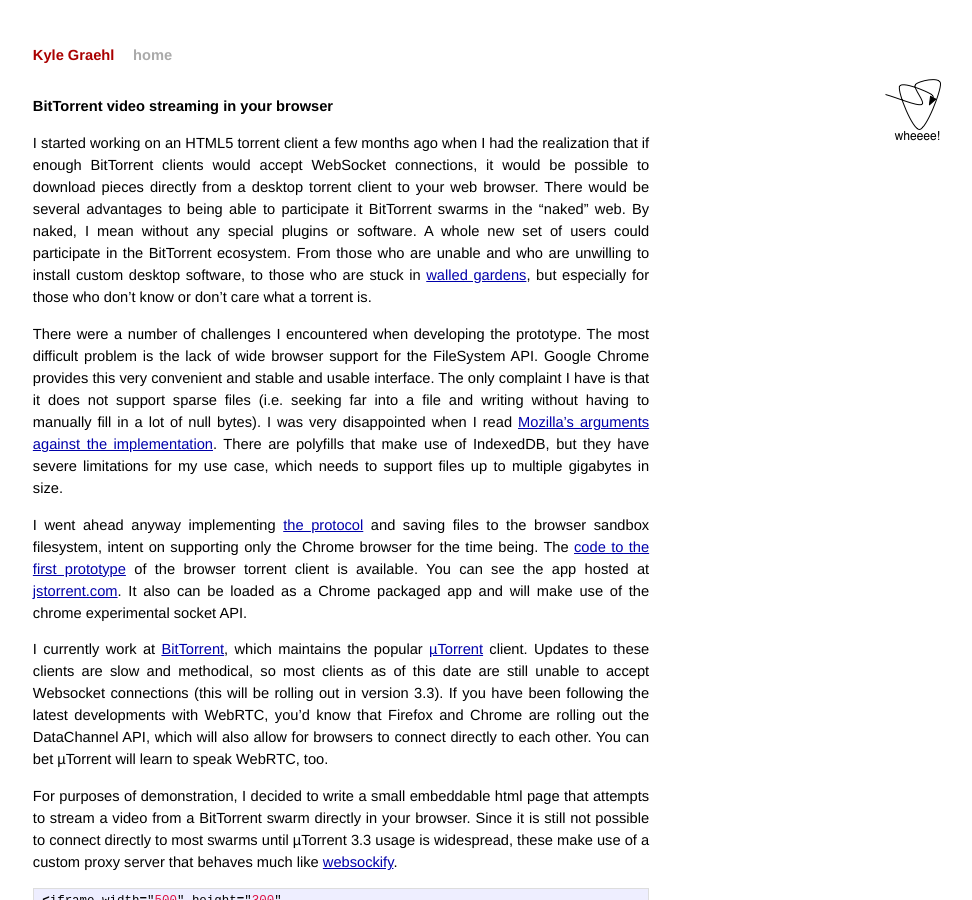
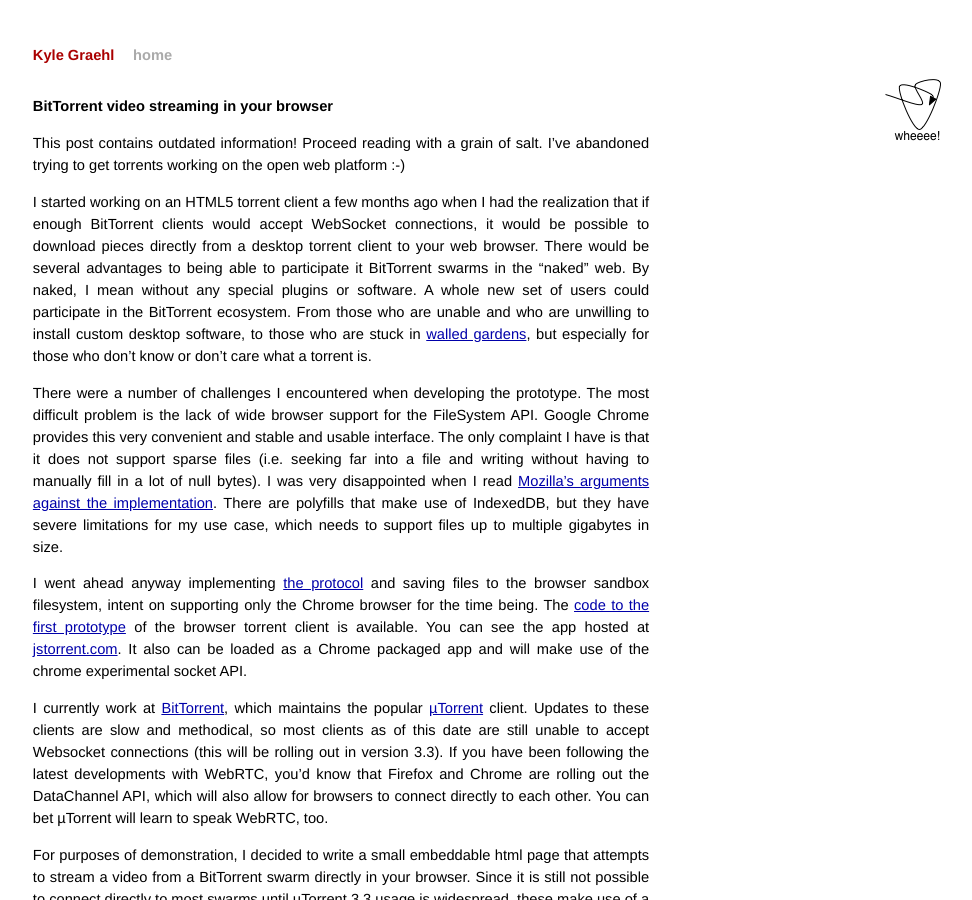
Before and after one commit to kzahel/kzahel.github.io, a Jekyll site: the page built from _posts/2012-12-07-torrent-in-your-browser.md, in a window 1280 px wide and 900 px high. Shown: the whole window, without its empty margins (299-1271 px from the left). Built offline with Jekyll 4.4.1, drawn with Linux system fonts in a browser that asks for light colours; comment, search, counter and statistics services are not loaded.

Commit message:
update old post

```diff
--- a/_posts/2012-12-07-torrent-in-your-browser.md
+++ b/_posts/2012-12-07-torrent-in-your-browser.md
@@ -5,6 +5,7 @@
 tags: bittorrent, html5
 ---
 
+This post contains outdated information! Proceed reading with a grain of salt. I've abandoned trying to get torrents working on the open web platform :-)
 
 I started working on an HTML5 torrent client a few months ago when I
 had the realization that if enough BitTorrent clients would accept
```
